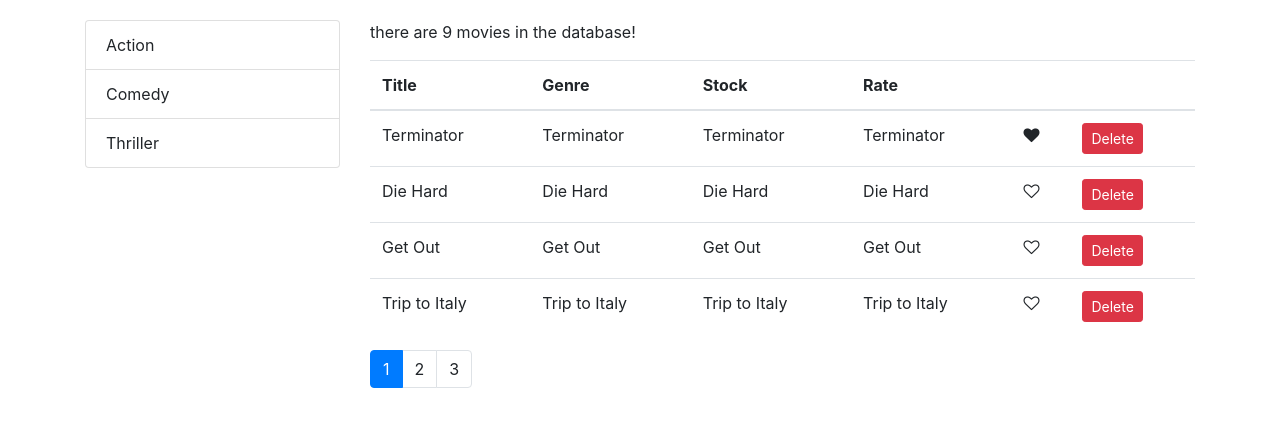
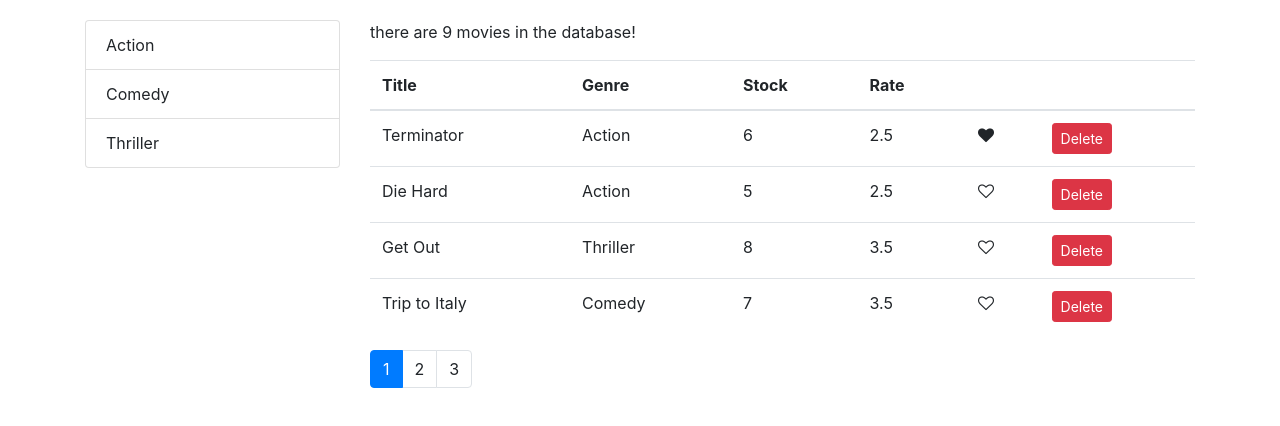
Before and after one commit to ZahraJiryaee/vidly, a React (Create React App) app: page / in a window 1280 px wide. Shown: the top 426 px of the page. Built offline with nearby package versions, Linux system fonts and the light colour scheme.

Commit message:
5.13. implementing filtering

```diff
--- a/src/components/movies.jsx
+++ b/src/components/movies.jsx
@@ -45,12 +45,22 @@ class Movies extends Component {
 
   render() {
     const { length: count } = this.state.movies;
-    const { pageSize, currentPage, movies: allMovies } = this.state;
+    const {
+      pageSize,
+      currentPage,
+      selectedGenre,
+      movies: allMovies,
+    } = this.state;
 
     if (count === 0) return <p>there are no movies!!</p>;
 
+    const filtered = selectedGenre
+      ? allMovies.filter((m) => m.genre._id === selectedGenre._id)
+      : allMovies;
     // instead of rendering this.state.movies.map, we render the below array
-    const movies = paginate(allMovies, currentPage, pageSize);
+    // const movies = paginate(allMovies, currentPage, pageSize);
+    // allMovies => filtered , count => filtered.length
+    const movies = paginate(filtered, currentPage, pageSize);
 
     return (
       <div className="row">
@@ -62,7 +72,7 @@ class Movies extends Component {
           />
         </div>
         <div className="col">
-          <p>there are {count} movies in the database!</p>
+          <p>there are {filtered.length} movies in the database!</p>
           {count === 0 && "there are no movies!!"}
           <table className="table">
             <thead>
@@ -79,9 +89,9 @@ class Movies extends Component {
               {movies.map((movie) => (
                 <tr key={movie._id}>
                   <td>{movie.title}</td>
-                  <td>{movie.title}</td>
-                  <td>{movie.title}</td>
-                  <td>{movie.title}</td>
+                  <td>{movie.genre.name}</td>
+                  <td>{movie.numberInStock}</td>
+                  <td>{movie.dailyRentalRate}</td>
                   <td>
                     <Like
                       liked={movie.liked}
@@ -101,7 +111,8 @@ class Movies extends Component {
             </tbody>
           </table>
           <Pagination
-            itemsCount={count}
+            // itemsCount={count}
+            itemsCount={filtered.length}
             pageSize={pageSize}
             currentPage={currentPage}
             onPageChange={this.handlePageChange}
```
